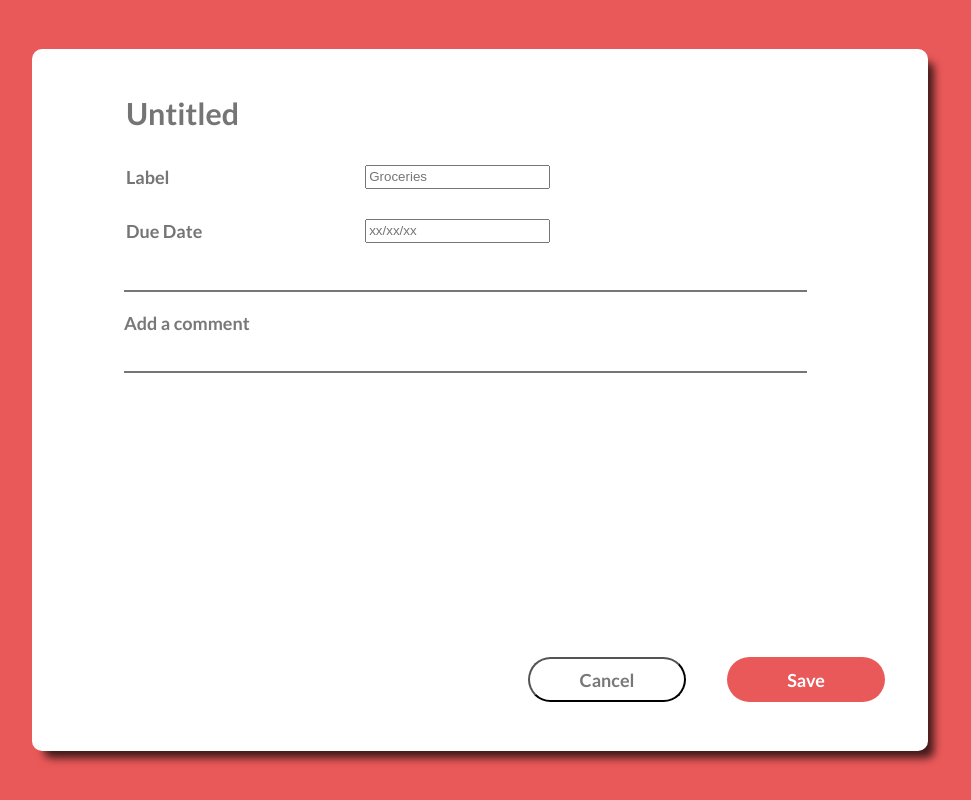
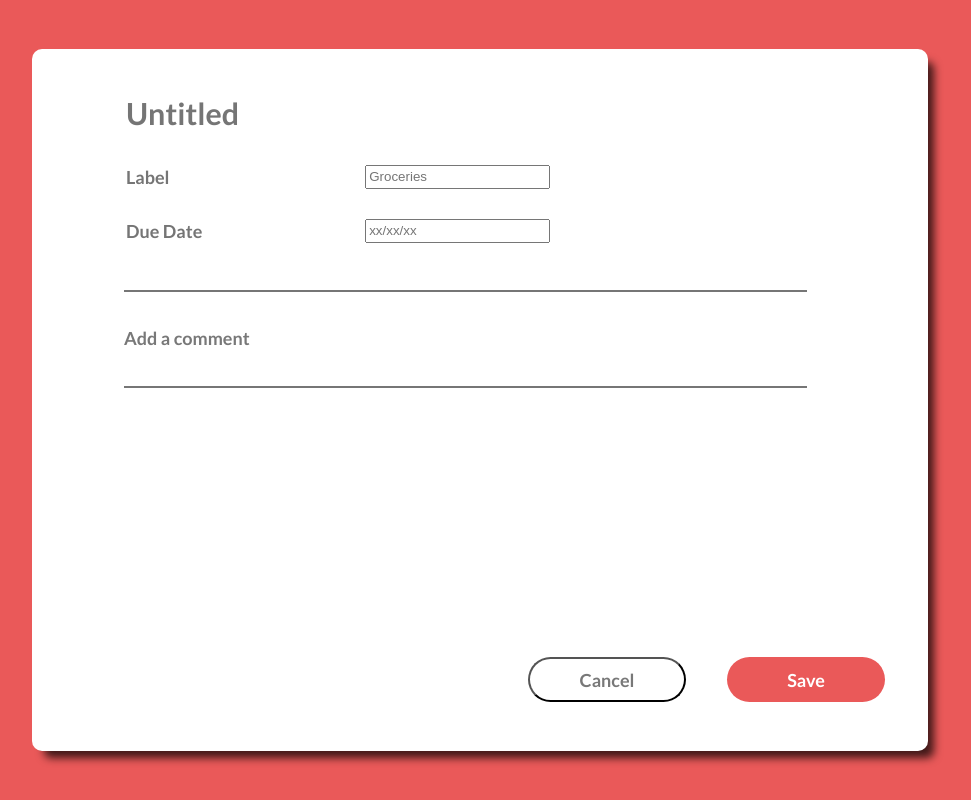
Before and after one commit to luis-unlam/Trabajo-React-GM2-, a React (Create React App) app: page /EditPage in a window 1280 px wide. Shown: the whole page, without its empty margins (160-1131 px from the left). Built offline with nearby package versions, Linux system fonts and the light colour scheme.

Commit message:
feat: add padding to labels

```diff
--- a/src/components/CreatePage/TaskContent.css
+++ b/src/components/CreatePage/TaskContent.css
@@ -64,6 +64,7 @@
     font-size: 18px;
     line-height: 22px;
     color: var(--button-cancel);
+    padding-top:15px;
 }
 
 .saveButton {
```
